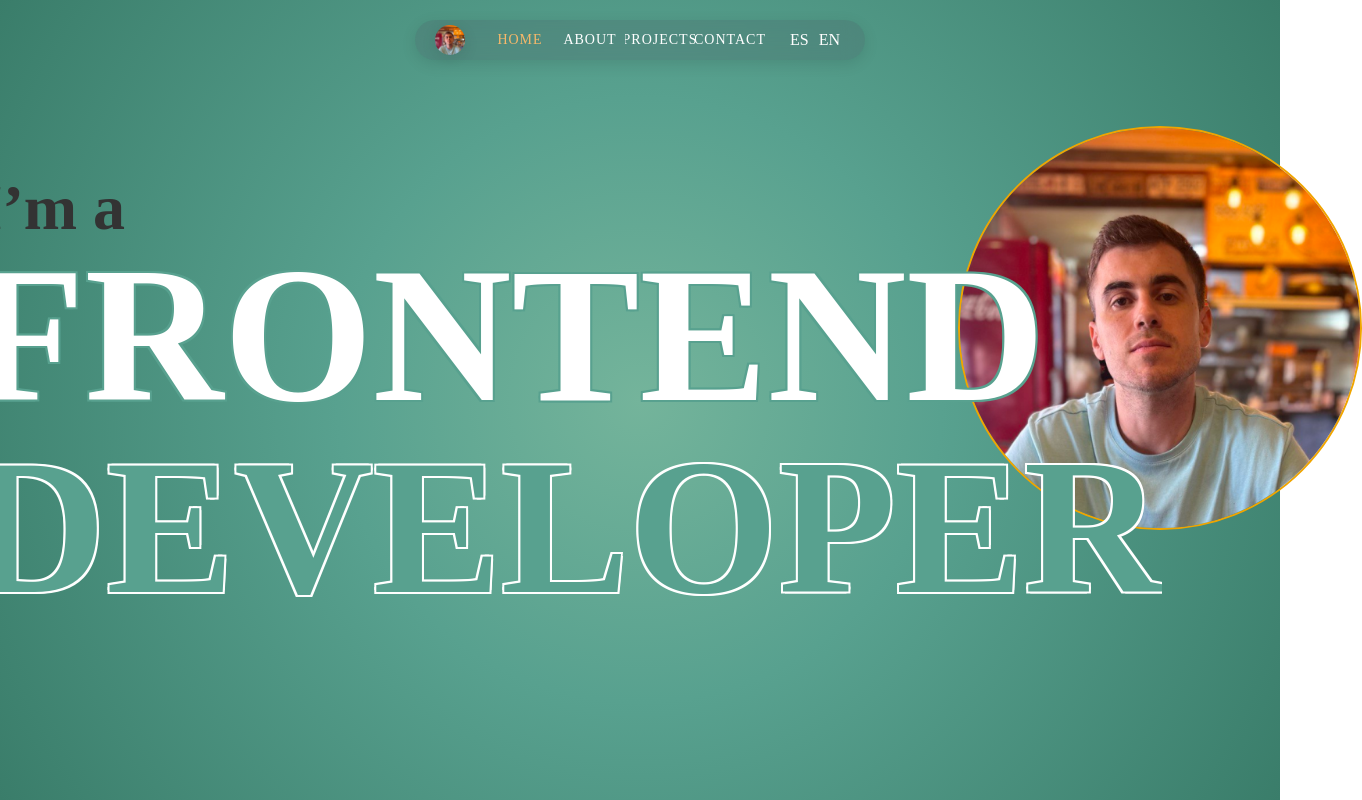
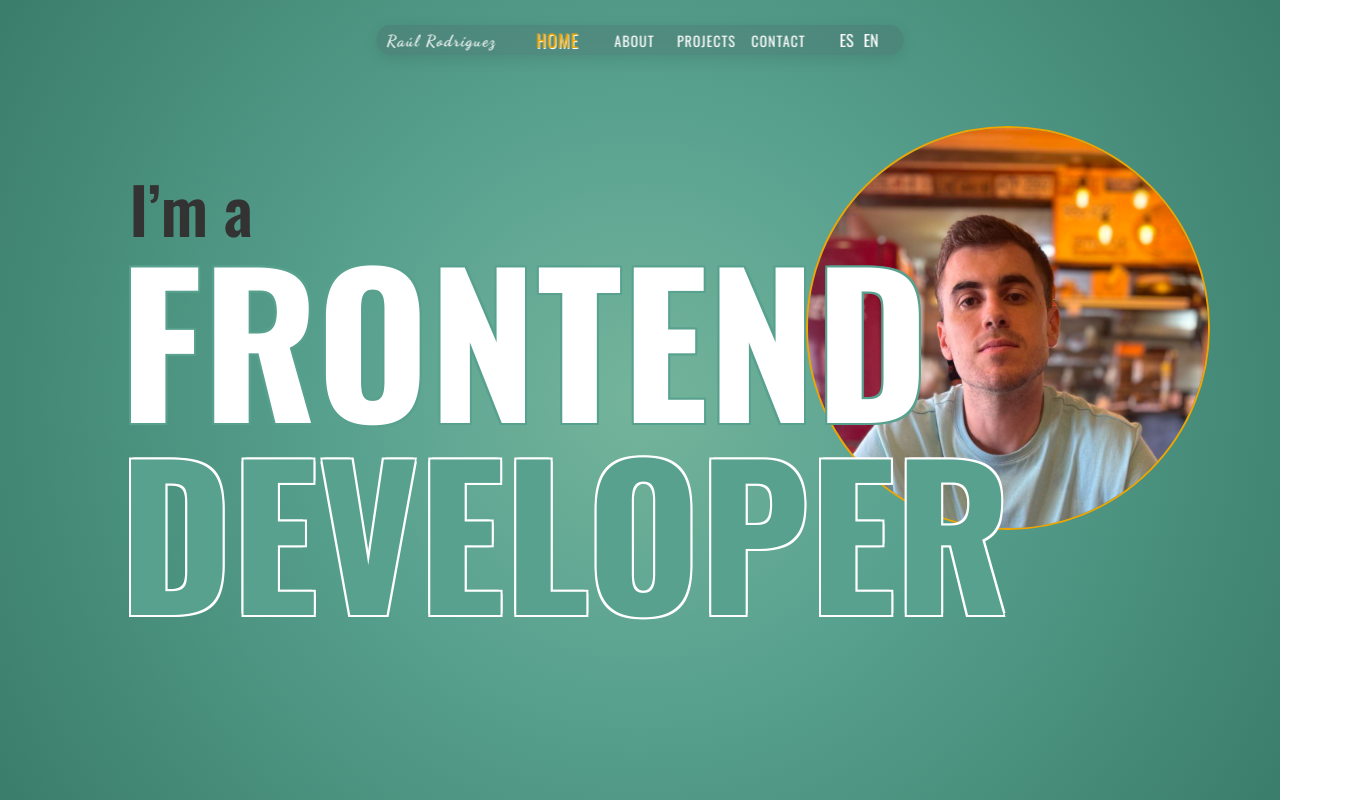
Before and after one commit to raulrod16124/raulrodriguez, a React (Vite) app: page / in a window 1280 px wide. Shown: the whole page, 1362 px wide, since content can reach past the window. Built offline with nearby package versions, Linux system fonts and the light colour scheme.

Commit message:
refactor navbar component

```diff
--- a/src/App.styled.ts
+++ b/src/App.styled.ts
@@ -18,5 +18,5 @@ export const GradientBackground = styled.div`
   justify-content: center;
   align-items: center;
   color: ${theme.colors.neutral.white};
-  font-family: ${theme.font.fontFamily};
+  font-family: ${theme.font.primary.fontFamily};
 `;
--- a/src/components/navigation/Navbar.styled.ts
+++ b/src/components/navigation/Navbar.styled.ts
@@ -34,8 +34,9 @@ export const NavbarWrapper = styled.div`
 export const NavbarContainer = styled.div`
     display: flex;
     align-items: center;
+    justify-content: space-between;
     gap: 20px;
-    padding: 5px 20px;
+    padding: 0 20px 0 10px;
     backdrop-filter: blur(10px);
     -webkit-backdrop-filter: blur(10px);
     box-shadow: 0 4px 15px rgba(0, 0, 0, 0.1);
@@ -43,12 +44,11 @@ export const NavbarContainer = styled.div`
     border-radius: 50px;
 `;
 
-/* nav avatar */
-export const Avatar = styled.img`
-  width: 30px;
-  height: 30px;
-  border-radius: 50%;
-  box-shadow: 0 4px 15px rgba(0, 0, 0, 0.1);
+/* nav name */
+export const NavName = styled.div`
+  font-family: ${theme.font.secondary.fontFamily};
+  font-weight: 700;
+  letter-spacing: 1.5px;
   cursor: pointer;
 `;
 
@@ -60,16 +60,23 @@ export const NavButtons= styled.div`
 
 export const NavButton= styled.div<{active:boolean}>`
     position: relative;
-    background: ${props => props.active ? `2px solid ${theme.colors.secondary.main}` : "none"};
-    color: ${props => props.active ? `${theme.colors.secondary.light}` : "white"};
-    font-family: ${theme.font.fontFamily};
-    font-size: ${theme.font.fontSize};
-    padding: 15px 35px;
+    font-family: ${theme.font.primary.fontFamily};
+    font-size: ${props => props.active ? `18px` : `${theme.font.fontSize}`};
+    margin: 0 1px;
+    padding: 15px ${props => props.active ? `40px` : `35px`};
     cursor: pointer;
     transition: 0.3s ease-in-out all;
     text-transform: uppercase;
     letter-spacing: 1px;
     overflow: hidden;
+    color: ${props => props.active ? `${theme.colors.secondary.main}` : "white"};
+    text-shadow:
+    ${props => props.active ? `
+       0.8px 0.8px 0 ${theme.colors.neutral.white}},
+      -0.8px -0.8px 0 ${theme.colors.neutral.white}},
+      -0.8px 0.8px 0 ${theme.colors.neutral.white}},
+      0.8px -0.8px 0 ${theme.colors.neutral.white}}
+    ` : "none"};
 
     &:hover .text-current {
         animation: ${props => props.active ? keyframes`` : slideUp} 0.4s forwards;
--- a/src/components/navigation/Navbar.tsx
+++ b/src/components/navigation/Navbar.tsx
@@ -1,7 +1,6 @@
 import { useContext } from "react"
 import { ScreenContext } from "../../context/ScreenContext"
-import { Avatar, NavButton, NavButtons, NavbarContainer, NavLanguage, NavLanguages, NavbarWrapper, NavButtonCurrentText, NavButtonNewText } from "./Navbar.styled";
-import avatar from "../../assets/images/me.png";
+import { NavButton, NavButtons, NavbarContainer, NavLanguage, NavLanguages, NavbarWrapper, NavButtonCurrentText, NavButtonNewText, NavName } from "./Navbar.styled";
 
 export const Navbar = () => {
     const { screenType, setScreenType } = useContext(ScreenContext);
@@ -9,7 +8,7 @@ export const Navbar = () => {
     return (
         <NavbarWrapper data-testid="Navbar">
             <NavbarContainer>
-                <Avatar src={avatar} onClick={() => setScreenType("home")} />
+                <NavName onClick={() => setScreenType("home")}>Raúl Rodríguez</NavName>
                 <NavButtons>
                     <NavButton
                         onClick={() => setScreenType("home")}
```
